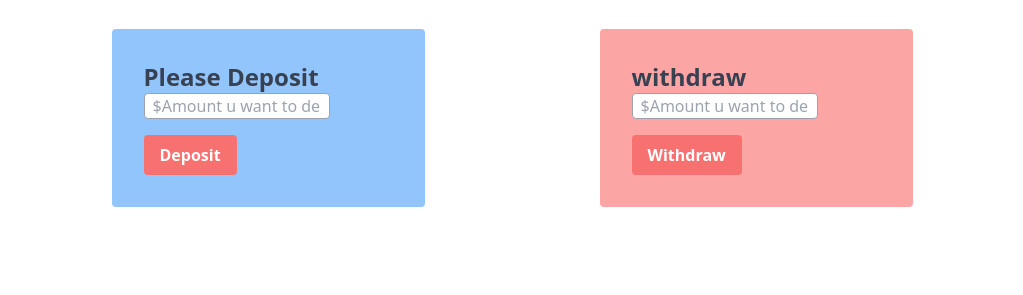
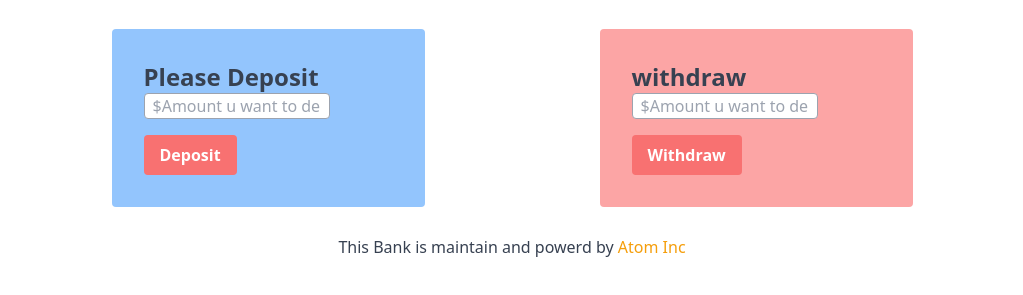
Before and after one commit to sakibahammed/bank, a plain HTML site: page banking.html in a window 1280 px wide. Shown: the part 267-562 px from the top of the page, without its empty margins (128-1151 px from the left). Drawn offline with nearby package versions, Linux system fonts and the light colour scheme.

Commit message:
footer add

```diff
--- a/banking.html
+++ b/banking.html
@@ -57,6 +57,10 @@
 
     </main>
 
+    <footer class="my-7 text-gray-700 text-center">
+        This Bank is maintain and powerd by <span class="text-yellow-500">Atom Inc</span>
+    </footer>
+
 
 
 
```
